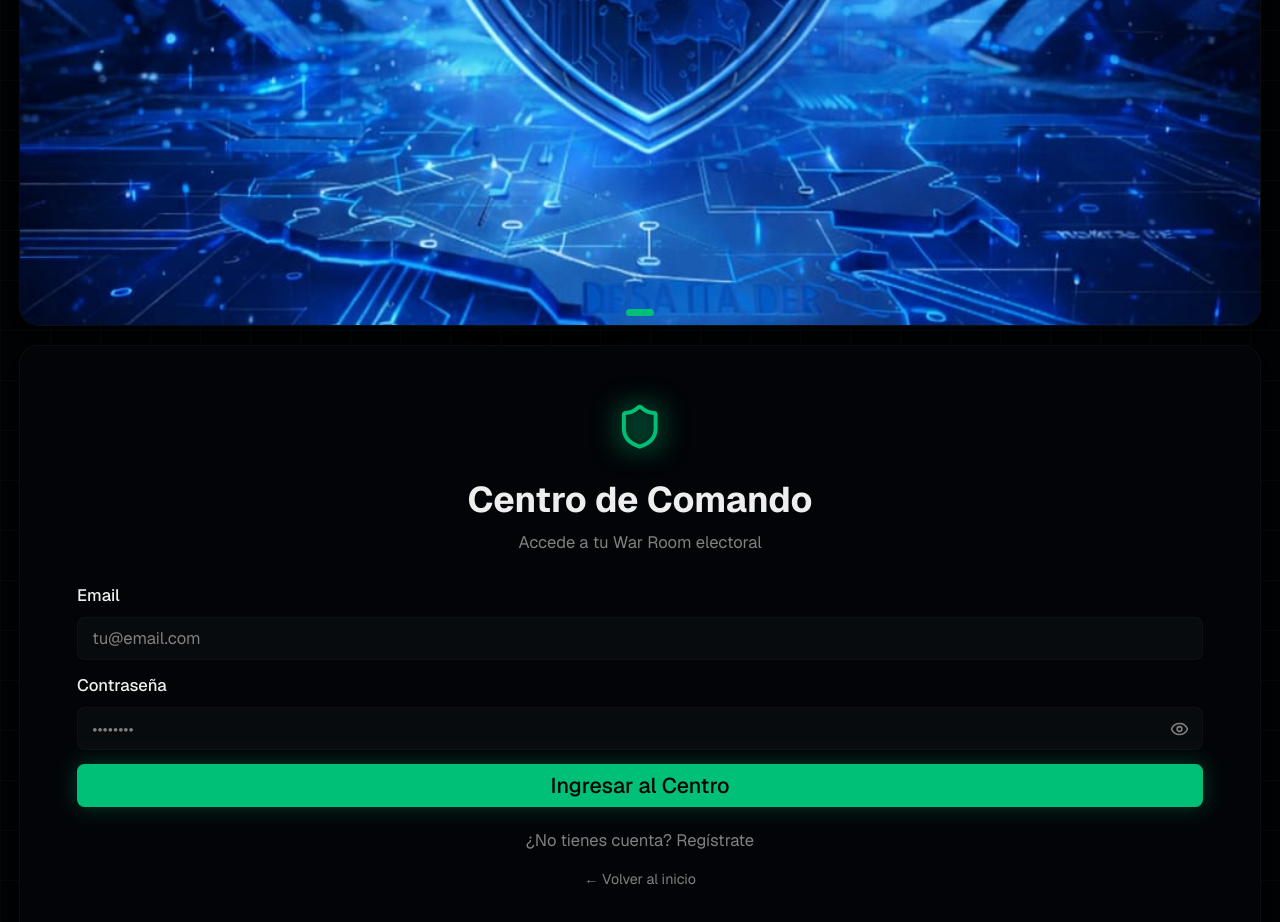
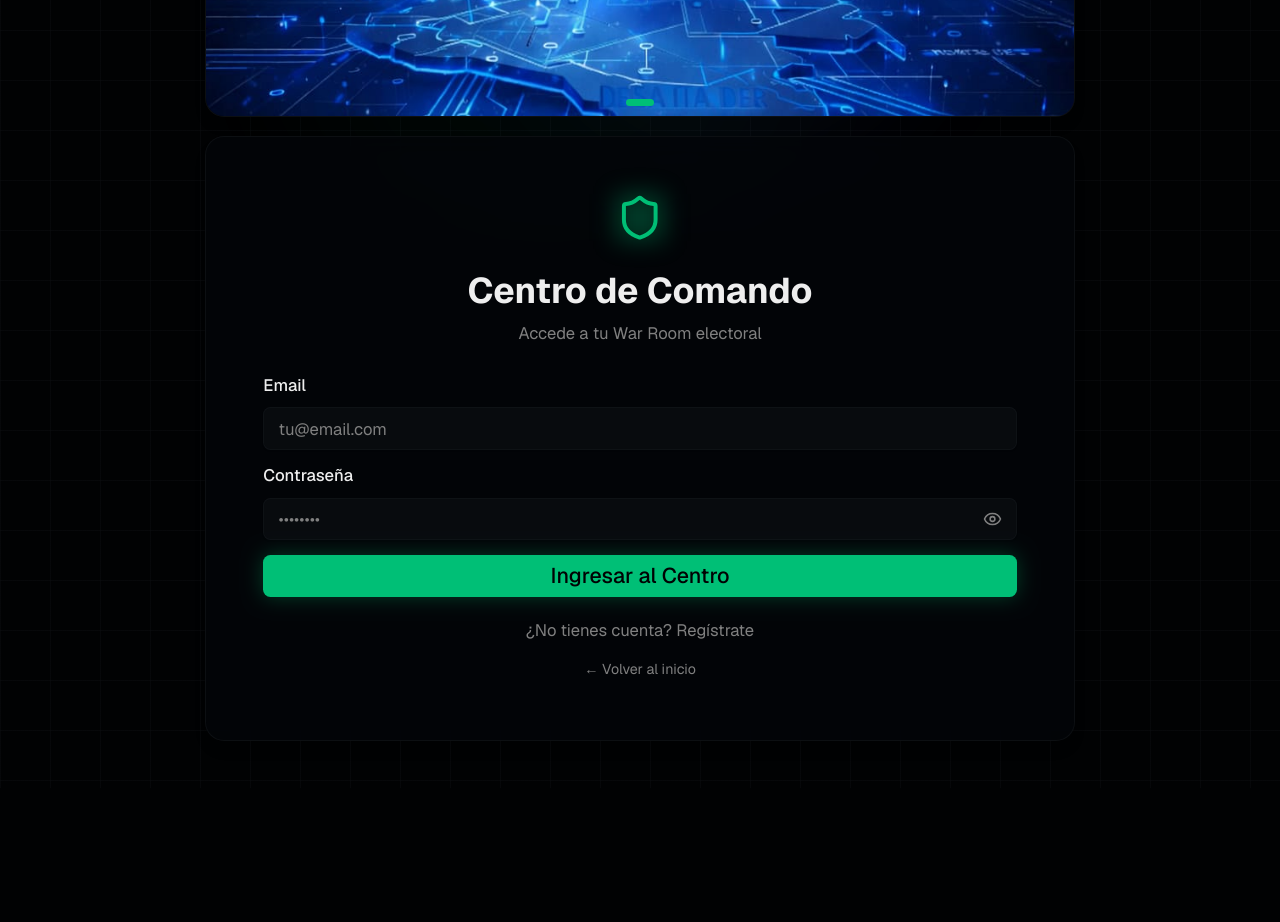
Before and after one commit to JoseeGarciaa/seguridad-electoral-app, a Next.js app: page /login in a window 1280 px wide. Shown: the part 420-1342 px from the top of the page. After the commit the page ends 1208 px from the top, so only its background shows below. Built offline with nearby package versions, Linux system fonts and the light colour scheme; no server answers.

Commit message:
14/02/2026

```diff
--- a/app/login/page.tsx
+++ b/app/login/page.tsx
@@ -98,7 +98,7 @@ export default function LoginPage() {
       >
         <div className={`flex flex-col gap-4 ${isStandalone ? "items-center" : ""} items-stretch`}>
         {/* Login Card */}
-        <div className={`order-2 glass rounded-2xl border border-border/50 p-7 sm:p-12 shadow-lg w-full ${isStandalone ? "max-w-[620px]" : ""}`}>
+        <div className={`order-2 glass rounded-2xl border border-border/50 p-7 sm:p-12 shadow-lg w-[84%] sm:w-[70%] mx-auto ${isStandalone ? "max-w-[620px]" : ""}`}>
           {/* Header */}
           <div className="text-center mb-6">
             <Link href="/" className="inline-flex items-center gap-2 mb-6">
@@ -221,7 +221,7 @@ export default function LoginPage() {
 
         {/* Collage (web only) */}
         {isStandalone === false && (
-          <div className="order-1 glass rounded-2xl border border-border/50 overflow-hidden shadow-lg bg-secondary/40 w-full aspect-video">
+          <div className="order-1 glass rounded-2xl border border-border/50 overflow-hidden shadow-lg bg-secondary/40 w-[84%] sm:w-[70%] mx-auto aspect-video">
             <div className="relative h-full bg-gradient-to-br from-primary/15 via-background/5 to-accent/10 flex items-center justify-center">
               {collageImages.map((src, index) => (
                 <motion.div
```
